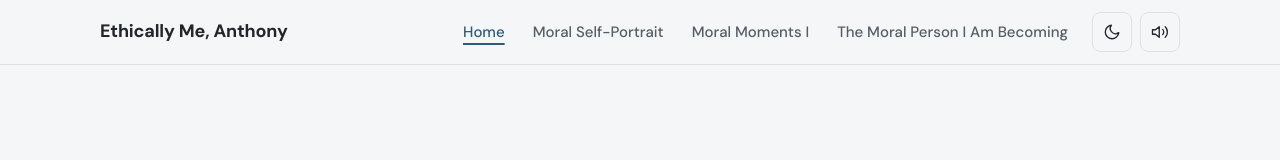
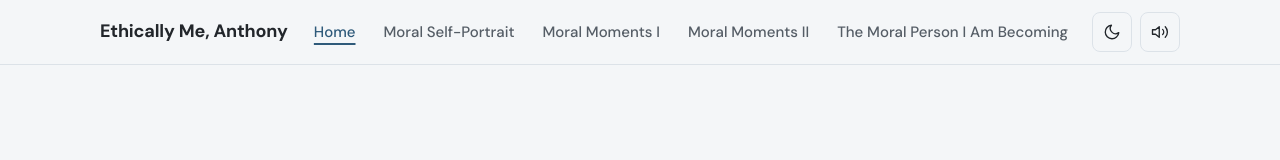
Before and after one commit to tkmants/ethically-me, a plain HTML site: page index.html in a window 1280 px wide. Shown: the top 160 px of the page. Drawn offline with Linux system fonts and the light colour scheme.

Commit message:
fix: add moral moments ii to navigation

```diff
--- a/index.html
+++ b/index.html
@@ -66,6 +66,7 @@
         <li><a href="#home">Home</a></li>
         <li><a href="#self-portrait">Moral Self-Portrait</a></li>
         <li><a href="#moments">Moral Moments I</a></li>
+        <li><a href="#moments-2">Moral Moments II</a></li>
         <li><a href="#growth">The Moral Person I Am Becoming</a></li>
       </ul>
 
```
